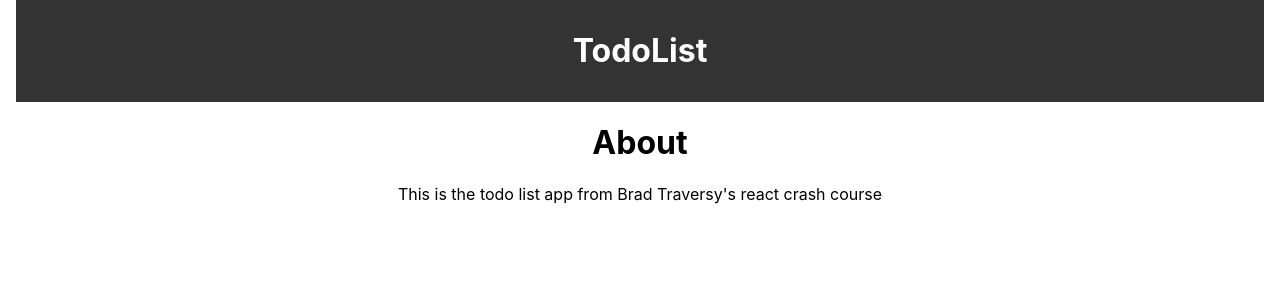
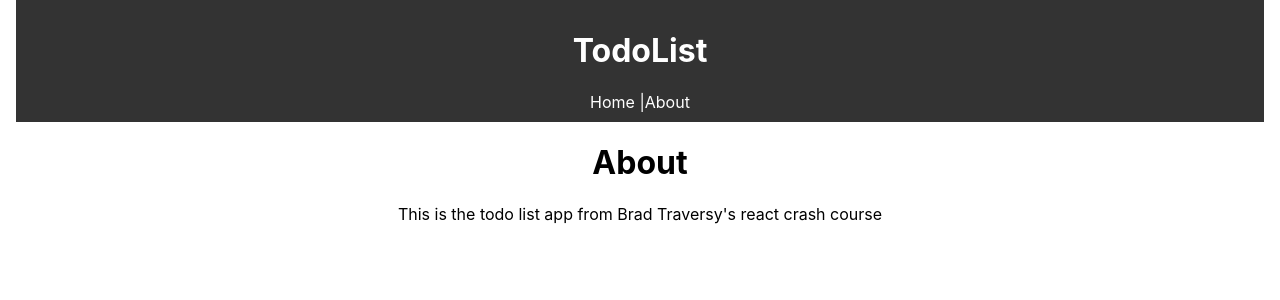
Before and after one commit to dgloriaweb/react_crash_todo_16_13_1, a React (Create React App) app: page /about in a window 1280 px wide. Shown: the top 300 px of the page. Built offline with nearby package versions, Linux system fonts and the light colour scheme.

Commit message:
added header links

```diff
--- a/src/components/layout/Header.js
+++ b/src/components/layout/Header.js
@@ -1,9 +1,12 @@
 import React from 'react'
+import { Link } from 'react-router-dom'
 
 export default function Header() {
   return (
     <header style={headerStyle}>
       <h1>TodoList</h1>
+
+      <Link style={linkStyle} to='/'>Home</Link> |<Link style={linkStyle} to='/about'>About</Link>
     </header>
   )
 }
@@ -14,3 +17,8 @@
   textAlign: 'center',
   padding: '10px',
 }
+
+const linkStyle = {
+  color:'white',
+  textDecoration:'none',
+}
```
